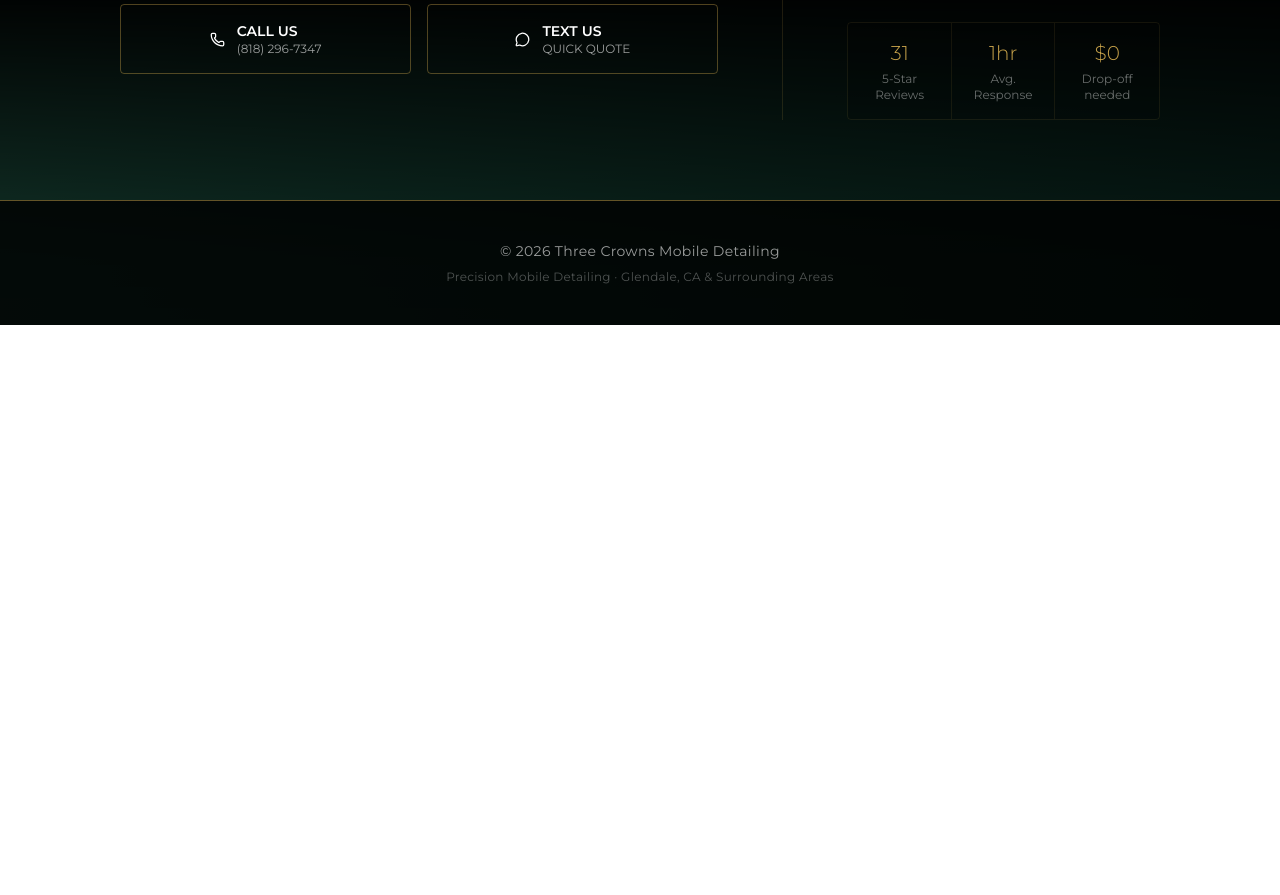
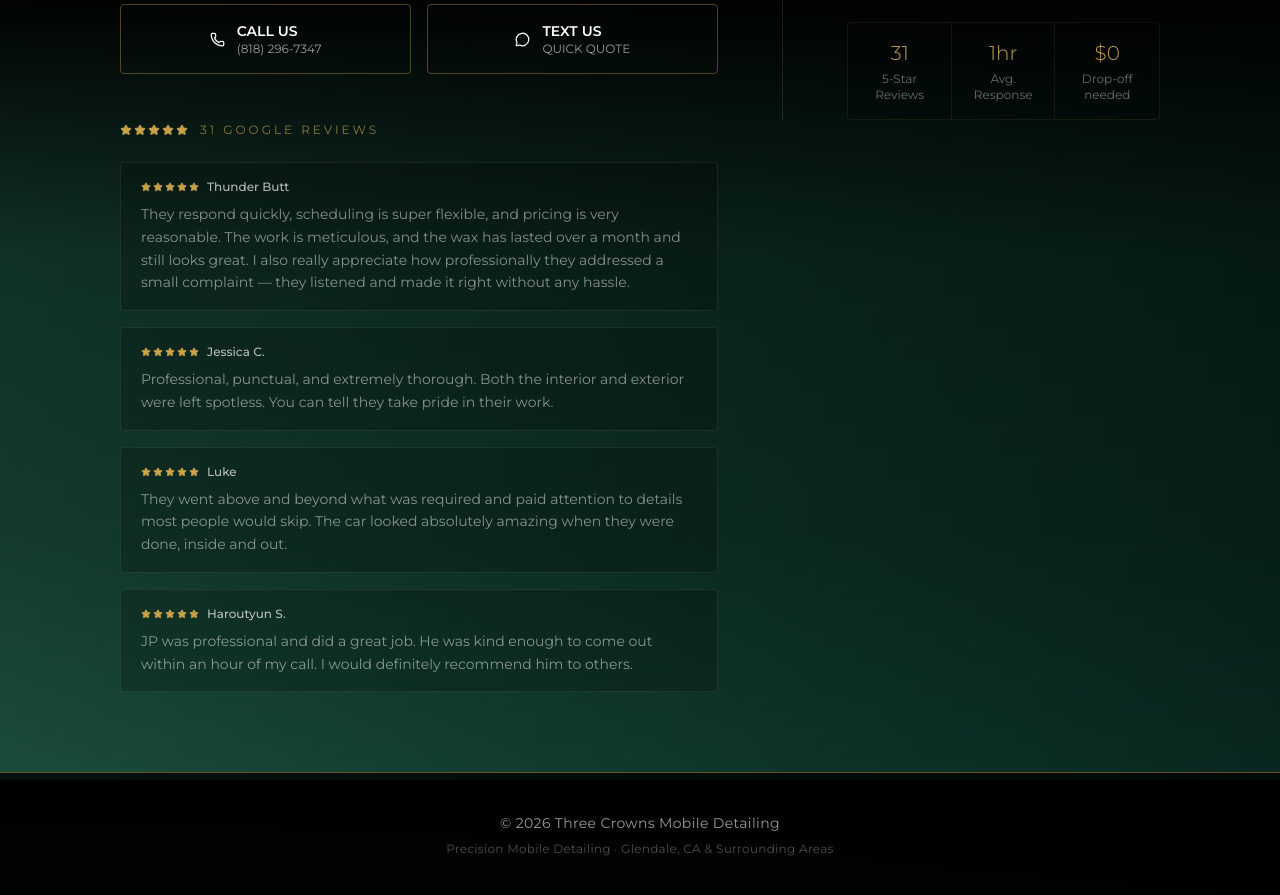
Before and after one commit to threecrown5/three-crowns-detailing, a Next.js app: page /book in a window 1280 px wide. Shown: the part 820-1715 px from the top of the page. Before the commit the page ends 1145 px from the top, so only its background shows below. Built offline with nearby package versions, Linux system fonts and the light colour scheme.

Commit message:
Update page.tsx

```diff
--- a/app/book/page.tsx
+++ b/app/book/page.tsx
@@ -10,7 +10,7 @@
   SelectTrigger,
   SelectValue,
 } from "@/components/ui/select";
-import { CheckCircle, Phone, MessageCircle, Truck, Sparkles, Clock, ShieldCheck } from "lucide-react";
+import { CheckCircle, Phone, MessageCircle, Truck, Sparkles, Clock, ShieldCheck, Star } from "lucide-react";
 import { PageHeader } from "@/components/PageHeader";
 
 const trustItems = [
@@ -33,6 +33,25 @@
     title: "Satisfaction Guaranteed",
     description: "If something isn't right, we'll make it right.",
     icon: ShieldCheck,
+  },
+];
+
+const reviews = [
+  {
+    name: "Thunder Butt",
+    text: "They respond quickly, scheduling is super flexible, and pricing is very reasonable. The work is meticulous, and the wax has lasted over a month and still looks great. I also really appreciate how professionally they addressed a small complaint — they listened and made it right without any hassle.",
+  },
+  {
+    name: "Jessica C.",
+    text: "Professional, punctual, and extremely thorough. Both the interior and exterior were left spotless. You can tell they take pride in their work.",
+  },
+  {
+    name: "Luke",
+    text: "They went above and beyond what was required and paid attention to details most people would skip. The car looked absolutely amazing when they were done, inside and out.",
+  },
+  {
+    name: "Haroutyun S.",
+    text: "JP was professional and did a great job. He was kind enough to come out within an hour of my call. I would definitely recommend him to others.",
   },
 ];
 
@@ -89,13 +108,11 @@
       <section className="pb-20 px-6 md:px-20 w-full min-w-0 max-w-[1200px] mx-auto">
         <div className="grid grid-cols-1 lg:grid-cols-5 gap-16 lg:items-start">
 
-          {/* ── LEFT: Form + Call/Text ── */}
+          {/* ── LEFT: Form + Call/Text + Reviews ── */}
           <div className="lg:col-span-3">
 
             {!submitted ? (
               <form onSubmit={handleSubmit} className="space-y-4">
-
-                {/* Mini headline + label */}
                 <p className="text-lg font-light text-white">
                   Get a free quote in seconds.
                 </p>
@@ -103,7 +120,6 @@
                   We'll reach out within the hour
                 </p>
 
-                {/* Name */}
                 <Input
                   type="text"
                   name="name"
@@ -112,7 +128,6 @@
                   className="bg-black/35 border-white/15 text-white placeholder:text-white/40 focus:border-gold focus:ring-gold h-14"
                 />
 
-                {/* Phone */}
                 <Input
                   type="tel"
                   name="phone"
@@ -121,7 +136,6 @@
                   className="bg-black/35 border-white/15 text-white placeholder:text-white/40 focus:border-gold focus:ring-gold h-14"
                 />
 
-                {/* Package — optional */}
                 <Select
                   name="package"
                   value={selectedPackage}
@@ -139,7 +153,6 @@
                   </SelectContent>
                 </Select>
 
-                {/* Submit */}
                 <button
                   type="submit"
                   disabled={submitting}
@@ -157,7 +170,6 @@
                 <p className="text-xs opacity-60">
                   No payment required. We'll reach out to confirm timing and answer any questions.
                 </p>
-
               </form>
             ) : (
               <div className="text-center py-16 px-8 border border-gold/20 rounded-xl bg-black/30 animate-in fade-in slide-in-from-bottom-3 duration-400">
@@ -177,7 +189,7 @@
               <div className="flex-1 h-px bg-white/10" />
             </div>
 
-            {/* Call & Text — secondary */}
+            {/* Call & Text */}
             <div className="grid grid-cols-2 gap-4">
               <a
                 href="tel:8182967347"
@@ -199,6 +211,38 @@
                   <span className="text-xs font-normal opacity-60">Quick quote</span>
                 </div>
               </a>
+            </div>
+
+            {/* ── Review Strip ── */}
+            <div className="mt-12">
+              <div className="flex items-center gap-3 mb-6">
+                <div className="flex gap-0.5">
+                  {[...Array(5)].map((_, i) => (
+                    <Star key={i} size={12} className="text-gold fill-gold" />
+                  ))}
+                </div>
+                <span className="text-xs tracking-[3px] uppercase text-gold opacity-70">
+                  31 Google Reviews
+                </span>
+              </div>
+              <div className="space-y-4">
+                {reviews.map((review) => (
+                  <div
+                    key={review.name}
+                    className="border border-white/8 bg-black/20 rounded-sm px-5 py-4"
+                  >
+                    <div className="flex items-center gap-2 mb-2">
+                      <div className="flex gap-0.5">
+                        {[...Array(5)].map((_, i) => (
+                          <Star key={i} size={10} className="text-gold fill-gold" />
+                        ))}
+                      </div>
+                      <span className="text-xs font-medium text-white opacity-70">{review.name}</span>
+                    </div>
+                    <p className="text-sm opacity-50 leading-relaxed">{review.text}</p>
+                  </div>
+                ))}
+              </div>
             </div>
 
           </div>
```
